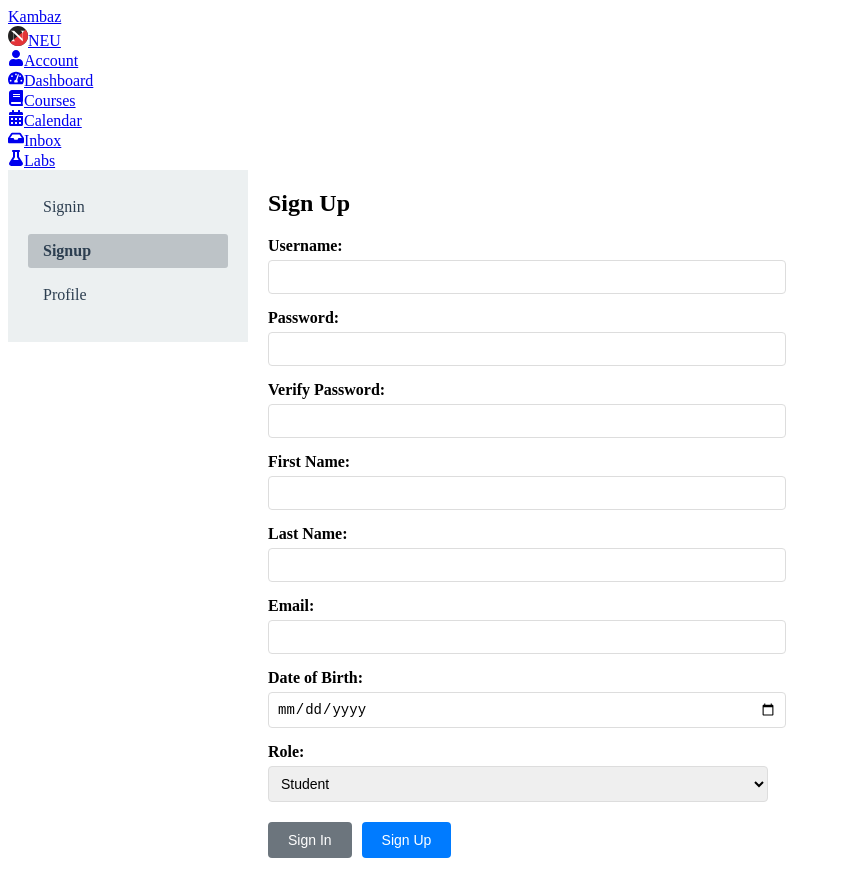
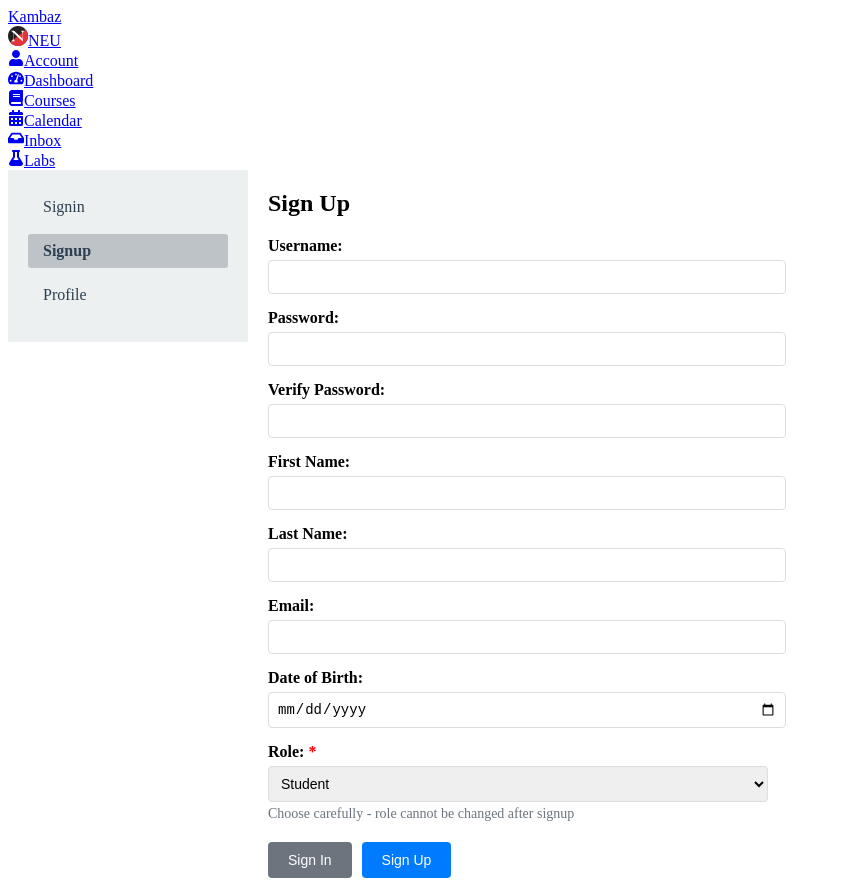
Before and after one commit to Divyam6255/kambaz-next-js, a Next.js app: page /kambaz/account/signup in a window 1280 px wide. Shown: the whole page, without its empty margins (0-841 px from the left). Built offline with nearby package versions, Linux system fonts and the light colour scheme; no server answers.

Commit message:
fix the deployment error

```diff
--- a/app/kambaz/account/signup/page.js
+++ b/app/kambaz/account/signup/page.js
@@ -225,18 +225,22 @@ export default function SignupPage() {
               </div>
 
               <div className="form-group">
-                <label htmlFor="role">Role:</label>
+                <label htmlFor="role">Role: <span style={{ color: 'red' }}>*</span></label>
                 <select
                   id="role"
                   name="role"
                   value={userData.role}
                   onChange={(e) => setUserData({ ...userData, role: e.target.value })}
+                  required
                 >
                   <option value="STUDENT">Student</option>
                   <option value="FACULTY">Faculty</option>
                   <option value="TA">TA</option>
                   <option value="ADMIN">Admin</option>
                 </select>
+                <small style={{ color: '#6c757d', fontSize: '0.875rem', marginTop: '4px', display: 'block' }}>
+                  Choose carefully - role cannot be changed after signup
+                </small>
               </div>
 
               <div className="form-buttons">
```
Also changed, not shown: app/kambaz/account/profile/page.js (+8 -8 lines).
